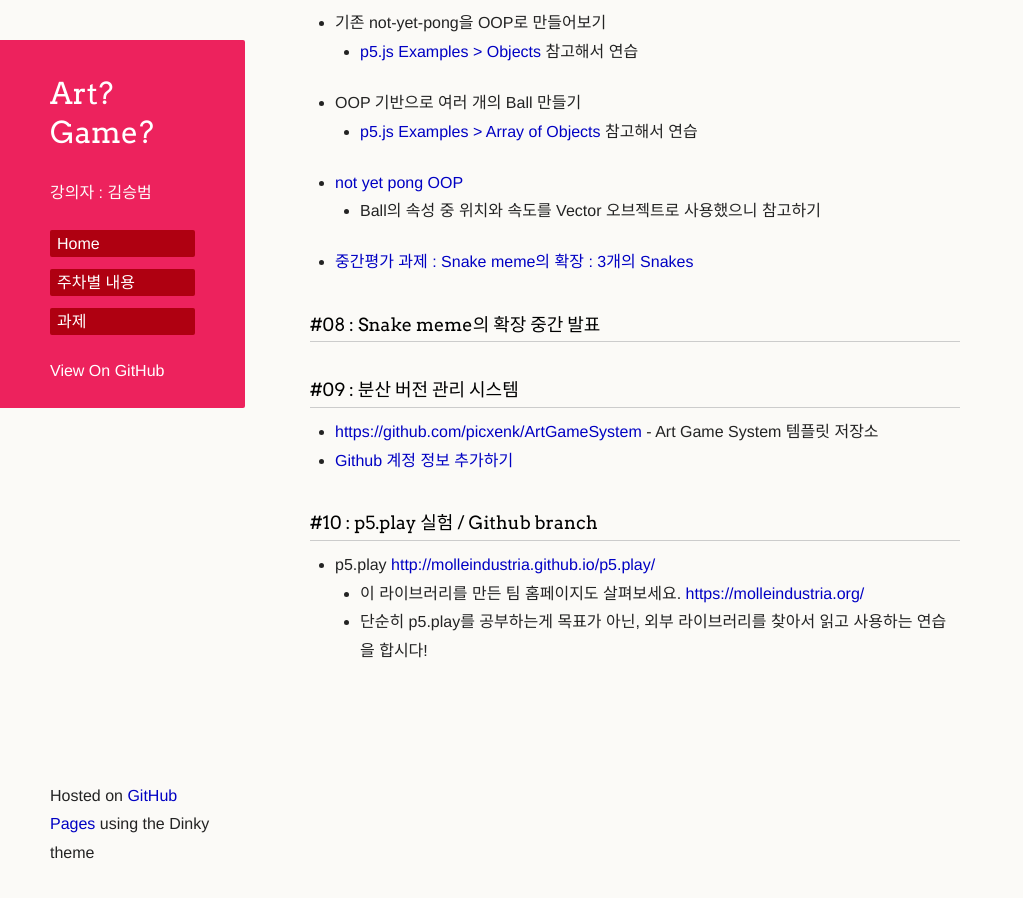
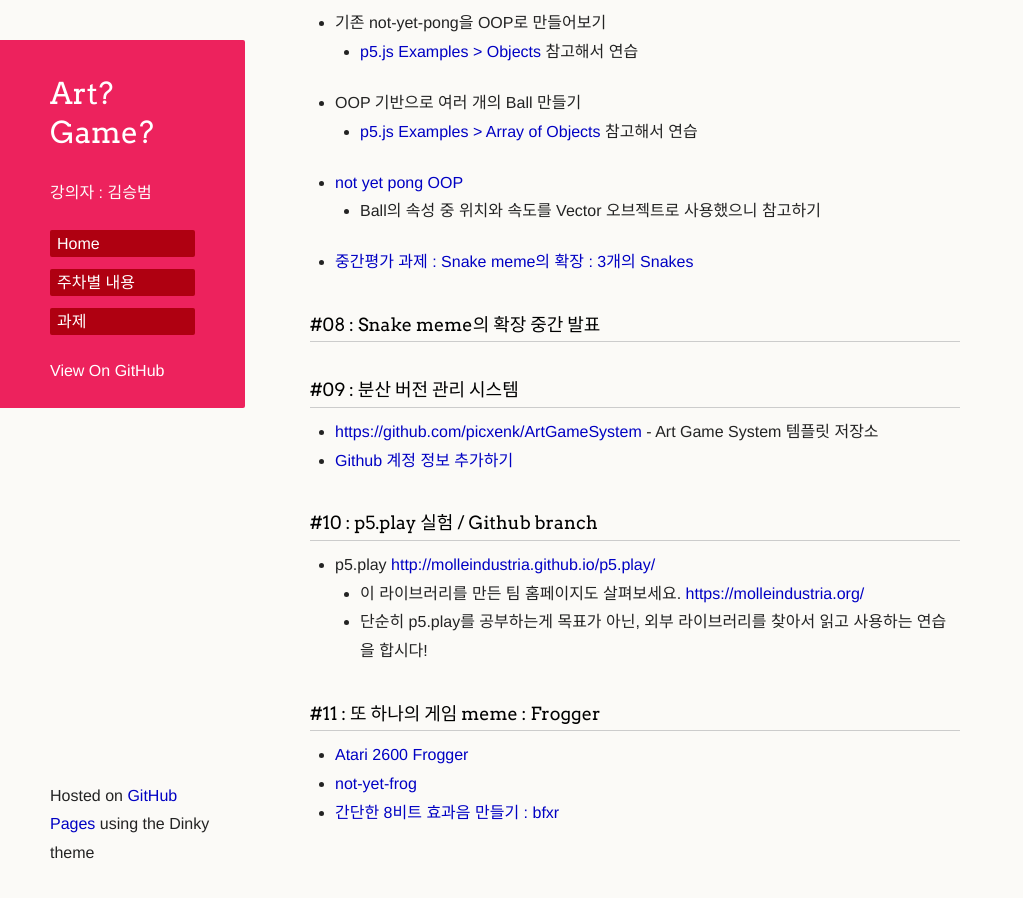
Before and after one commit to picxenk/SIA2019ArtGame, a Jekyll site: the page built from curriculum.md, in a window 1280 px wide and 900 px high, scrolled down 1279 px. Shown: the whole window, without its empty margins (0-1023 px from the left). Built offline with Jekyll 4.4.1, drawn with Linux system fonts in a browser that asks for light colours; our own code applies the rules of GitHub Pages for plain Markdown files; a script that is not in the unit is left out; the repository's description, which GitHub fills in, is left out.

Commit message:
Update curriculum.md

```diff
--- a/curriculum.md
+++ b/curriculum.md
@@ -52,3 +52,9 @@
  * p5.play <http://molleindustria.github.io/p5.play/>
    * 이 라이브러리를 만든 팀 홈페이지도 살펴보세요. <https://molleindustria.org/>
    * 단순히 p5.play를 공부하는게 목표가 아닌, 외부 라이브러리를 찾아서 읽고 사용하는 연습을 합시다!
+
+
+### #11 : 또 하나의 게임 meme : Frogger
+ * [Atari 2600 Frogger](http://www.free80sarcade.com/2600_Frogger.php)
+ * [not-yet-frog](https://editor.p5js.org/picxenk@gmail.com/sketches/15B-Owu55)
+ * [간단한 8비트 효과음 만들기 : bfxr](https://www.bfxr.net/)
```
